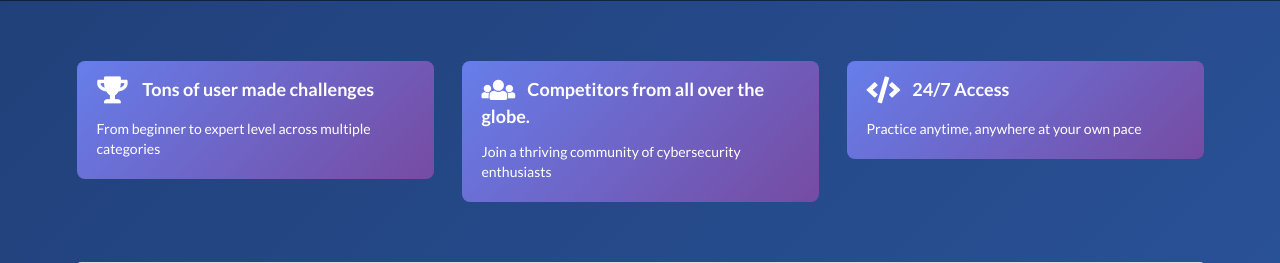
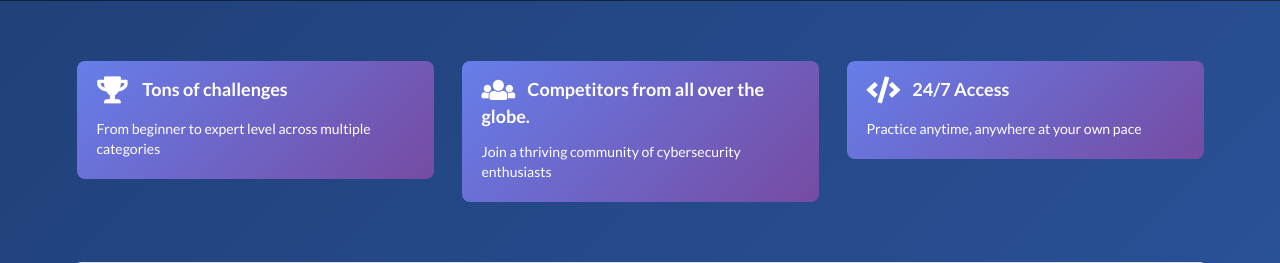
Before and after one commit to PaulWilkerson/Compete, a Django app: page / in a window 1280 px wide. Shown: the part 420-683 px from the top of the page. Run offline with Django 5.2, Linux system fonts and the light colour scheme.

Commit message:
Final Touches

```diff
--- a/Compete/website/templates/home.html
+++ b/Compete/website/templates/home.html
@@ -37,7 +37,7 @@
             <div class="stats-card">
                 <h3 class="ui inverted header">
                     <i class="trophy icon"></i>
-                    Tons of user made challenges
+                    Tons of challenges
                 </h3>
                 <p>From beginner to expert level across multiple categories</p>
             </div>
```
Also changed, not shown: Compete/db.sqlite3.
